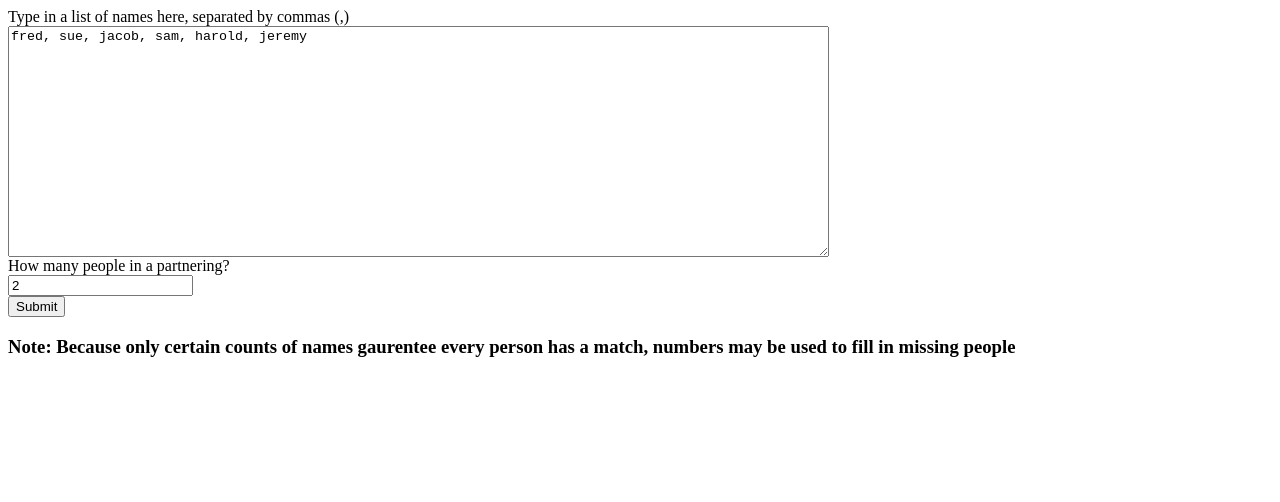
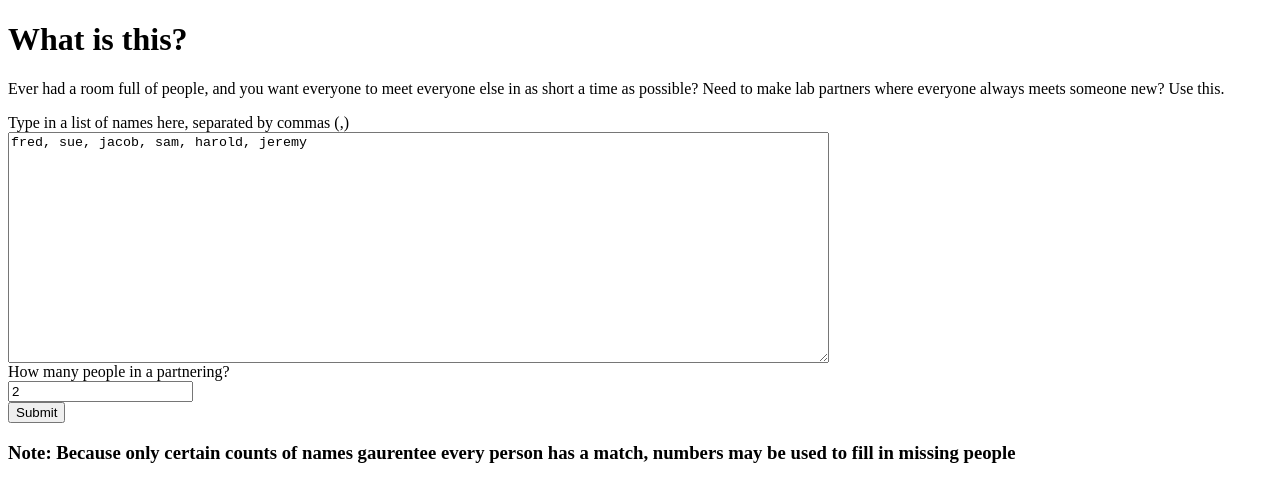
Before and after one commit to roshkins/Partnerings, a website: page index.html in a window 1280 px wide. Drawn offline with Linux system fonts and the light colour scheme.

Commit message:
short description

```diff
--- a/index.html
+++ b/index.html
@@ -51,6 +51,9 @@
 </head>
 
 <body>
+  <h1>What is this?</h1>
+  <p>Ever had a room full of people, and you want everyone to meet everyone else in as short a time as possible? Need to make lab partners where everyone always meets someone new? Use this.
+  </p>
   <form id="partnerForm">
     <label for="names">Type in a list of names here, separated by commas (,)</label>
     <textarea id="names" rows="15" cols="100" placeholder="fred, sue, jacob, sam, harold, jeremy">fred, sue, jacob, sam, harold, jeremy</textarea>
```
